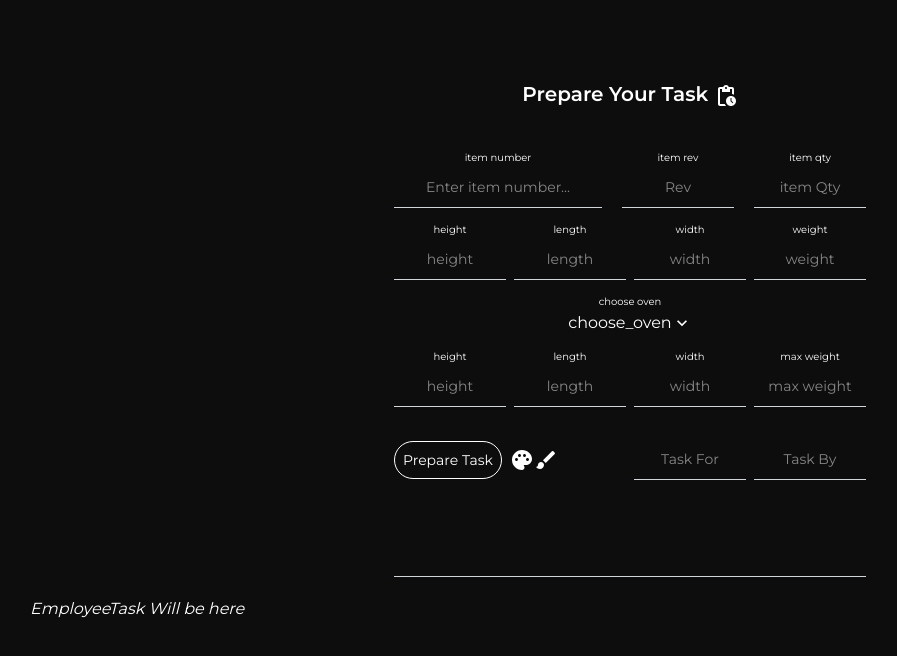
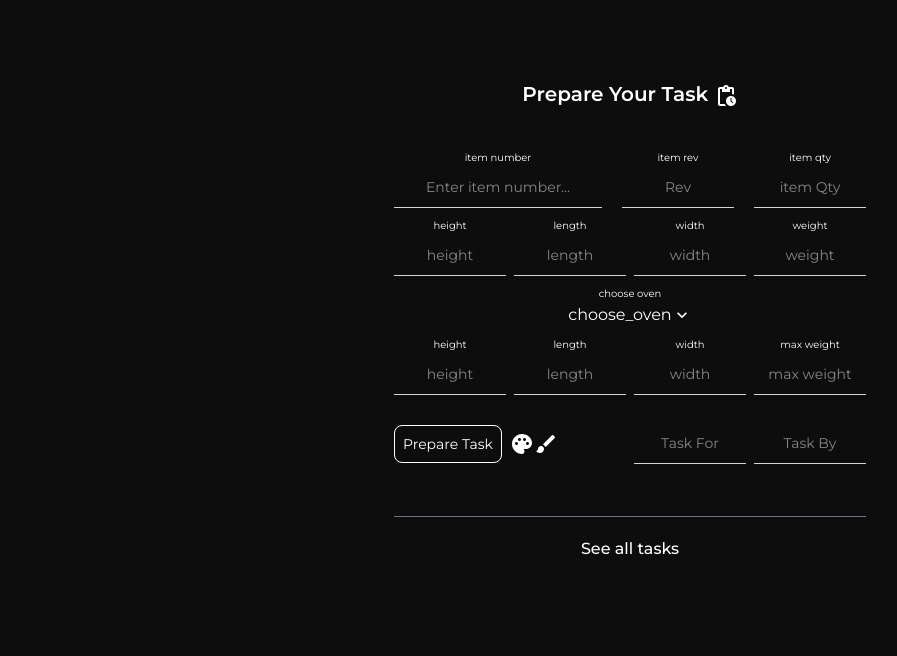
Before and after one commit to George-giorgi/paintingflow, a Next.js app: page /pages/form in a window 1280 px wide. Shown: the top 656 px of the page, without its empty margins (10-907 px from the left). Built offline with nearby package versions, Linux system fonts and the light colour scheme.

Commit message:
implement added task ui for jus3 task and seperate page for all tasks, add icons also expland delete edite

```diff
--- a/app/components/EmployeeTasks.tsx
+++ b/app/components/EmployeeTasks.tsx
@@ -1,16 +1,99 @@
+"use client";
+
+import { useState } from "react";
+import { TaskProps } from "../lib/definitions/types";
+import EditIcon from "@mui/icons-material/Edit";
+import DeleteIcon from "@mui/icons-material/Delete";
+import ExpandMoreIcon from "@mui/icons-material/ExpandMore";
+import ExpandLessIcon from "@mui/icons-material/ExpandLess";
 import { TaskStore } from "../store_zustand/tasksStore";
+import Link from "next/link";
 
-const EmployeeTask = () => {
-  const { tasks, addTask } = TaskStore();
+export const Tasks = () => {
+  const { tasks } = TaskStore();
+  return (
+    <>
+      <Link className=" !mt-5" href={"./tasks"}>
+        <h2 className=" font-medium">See all tasks</h2>
+      </Link>
 
-  console.log(tasks);
+      <div className="w-full flex flex-col-reverse items-center justify-center gap-5 !mt-10">
+        {tasks.slice(-3).map((item) => (
+          <Task
+            key={item.id_date} // ✅ Always use a unique key for list items
+            partNumber={"43434Test"}
+            description={item.task_content}
+            createdAt={item.id_date}
+            createdBy={item.made_by}
+            createdFor={item.task_for}
+            ovenUsedSpace={"59%Test"}
+          />
+        ))}
+      </div>
+    </>
+  );
+};
+
+export const Task = ({
+  partNumber,
+  description,
+  createdAt,
+  createdBy,
+  createdFor,
+  ovenUsedSpace,
+}: TaskProps) => {
+  const [taskview, setTaskview] = useState(false);
+  const formattedDate = new Date(createdAt).toLocaleString();
+
+  const handlecklick = () => {
+    setTaskview((prev) => !prev);
+  };
 
   return (
-    <div className=" !pb-6 !mt-5 !ml-10 !mr-10  italic ">
-      EmployeeTask Will be here
-      {tasks[0]?.task_content}
+    <div
+      className={`border border-gray-300 rounded-lg  shadow-md  w-[90%] ${
+        !taskview ? "h-[40px]" : "h-[100%]"
+      }   md:w-[50%] overflow-clip `}
+    >
+      <div className="flex flex-col">
+        {/* header div for task */}
+        <div className=" flex items-center justify-between h-[40px] p-2">
+          <div>{formattedDate}</div>
+          {/* icons div */}
+          <div className=" flex gap-1 items-center justify-center cursor-pointer">
+            <span onClick={() => handlecklick()}>
+              {!taskview ? <ExpandMoreIcon /> : <ExpandLessIcon />}
+            </span>
+
+            <EditIcon />
+            <DeleteIcon />
+          </div>
+        </div>
+        <div className="flex justify-between border-b border-gray-300 p-2">
+          <span className="text-sm text-gray-500">Part Number:</span>
+          <span className="text-lg font-semibold">{partNumber}</span>
+        </div>
+        <div className="flex justify-between border-b border-gray-300 p-2">
+          <span className="text-sm text-gray-500">Created At:</span>
+          <span className="text-md">{createdAt}</span>
+        </div>
+        <div className="flex flex-col border-b border-gray-300 p-2">
+          <span className="text-sm text-gray-500">Description:</span>
+          <span className="text-md">{description}</span>
+        </div>
+        <div className="flex justify-between border-b border-gray-300 p-2">
+          <span className="text-sm text-gray-500">Created By:</span>
+          <span className="text-md">{createdBy}</span>
+        </div>
+        <div className="flex justify-between border-b border-gray-300 p-2">
+          <span className="text-sm text-gray-500">Created For:</span>
+          <span className="text-md">{createdFor}</span>
+        </div>
+        <div className="flex justify-between p-2">
+          <span className="text-sm text-gray-500">Oven Used Space:</span>
+          <span className="text-md">{ovenUsedSpace}</span>
+        </div>
+      </div>
     </div>
   );
 };
-
-export default EmployeeTask;
--- a/app/components/Form.tsx
+++ b/app/components/Form.tsx
@@ -100,7 +100,7 @@ export default function FillForm() {
     <div className=" ">
       <form
         onSubmit={handleSubmit}
-        className="  flex flex-col  gap-3 border-b-1 border-gray-300 pb-15"
+        className="  flex flex-col  gap-2 border-b-1 border-gray-500 pb-5"
       >
         <div className=" flex md:flex-row  gap-4 flex-col items-center  justify-between">
           {/* item number */}
@@ -295,7 +295,7 @@ export default function FillForm() {
         <div className=" flex md:flex-row flex-col-reverse items-center justify-between gap-4 !mt-5 ">
           <div className=" flex gap-2 items-center justify-center">
             <button
-              className=" transition-all hover:scale-y-95   text-sm text-white bg-transparent border-1 cursor-pointer rounded-3xl p-2 w-fit h-fit "
+              className=" transition-all hover:scale-y-95   text-sm text-white bg-transparent border-1 cursor-pointer rounded-lg p-2 w-fit h-fit "
               type="submit"
             >
               Prepare Task
@@ -330,8 +330,9 @@ export default function FillForm() {
             </div>
           </div>
         </div>
-        <p className=" h-6 text-sm italic text-red-300 font-semibold transition-all">
+        <p className=" !mt-3 h-3 text-sm  text-red-300 font-semibold transition-all">
           {task_by}
+          {task_by.length > 0 ? "." : ""}
         </p>
       </form>
     </div>
--- a/app/pages/form/page.tsx
+++ b/app/pages/form/page.tsx
@@ -1,13 +1,13 @@
 "use client";
 
 import FillForm from "@/app/components/Form";
-import EmployeeTask from "@/app/components/EmployeeTasks";
+import { Tasks } from "@/app/components/EmployeeTasks";
 import { PendingActions } from "@mui/icons-material";
 
 export default function page() {
   return (
     // main div Form/page
-    <div className=" w-full   flex flex-col justify-center  bg-gradient-to-r from-bg-[#121212]via-transparent to-bg-[#121212]   ">
+    <div className=" w-full   flex flex-col justify-center items-center  bg-gradient-to-r from-bg-[#121212]via-transparent to-bg-[#121212]   ">
       <div className=" flex flex-col items-center !mt-20">
         <h1 className=" !mb-10   filter blur-[0.28px] text-xl font-semibold">
           Prepare Your Task <PendingActions />
@@ -15,7 +15,7 @@ export default function page() {
 
         <FillForm />
       </div>
-      <EmployeeTask />
+      <Tasks />
     </div>
   );
 }
--- a/app/pages/tasks/page.tsx
+++ b/app/pages/tasks/page.tsx
@@ -1,21 +1,26 @@
 "use client";
+import { Task } from "@/app/components/EmployeeTasks";
+import { TaskStore } from "@/app/store_zustand/tasksStore";
 
-import Link from "next/link";
 const Tasks = () => {
+  const { tasks } = TaskStore();
+  console.log(tasks);
+
   return (
     <div className="">
-      <Task />
+      {tasks.map((item) => (
+        <Task
+          key={item.id_date} // ✅ Always use a unique key for list items
+          partNumber={"43434Test"}
+          description={item.task_content}
+          createdAt={item.id_date}
+          createdBy={item.made_by}
+          createdFor={item.task_for}
+          ovenUsedSpace={"59%Test"}
+        />
+      ))}
     </div>
   );
 };
 
-const Task = () => {
-  return (
-    <>
-      <Link href={"/pages/form"}>got to form</Link>
-      <div>One task row</div>
-    </>
-  );
-};
-
 export default Tasks;
--- a/app/store_zustand/tasksStore.ts
+++ b/app/store_zustand/tasksStore.ts
@@ -1,6 +1,7 @@
 import { create } from "zustand";
+import { devtools } from "zustand/middleware";
 
-interface Task {
+export interface Task {
   id_date: number;
   task_content: string;
   task_for: string;
@@ -9,26 +10,24 @@ interface Task {
 
 interface TaskStore {
   tasks: Task[];
-  addTask: (
-    task_content_param: string,
-    task_for_param: string,
-    made_by_param: string
-  ) => void;
+  addTask: (task_content: string, task_for: string, made_by: string) => void;
 }
 
-export const TaskStore = create<TaskStore>((set, get) => ({
+export const TaskStore = create<TaskStore>()(
+  devtools((set) => ({
     tasks: [],
-  addTask: (task_content_param, task_for_param, made_by_param) => {
+    addTask: (task_content, task_for, made_by) => {
       set((state) => ({
         tasks: [
           ...state.tasks,
           {
             id_date: Date.now(),
-          task_content: task_content_param,
-          task_for: task_for_param,
-          made_by: made_by_param,
+            task_content,
+            task_for,
+            made_by,
           },
         ],
       }));
     },
-}));
+  }))
+);
```
Also changed, not shown: app/lib/definitions/types.ts (+10 -0 lines). Lines whose indentation alone changed are shown as unchanged.
